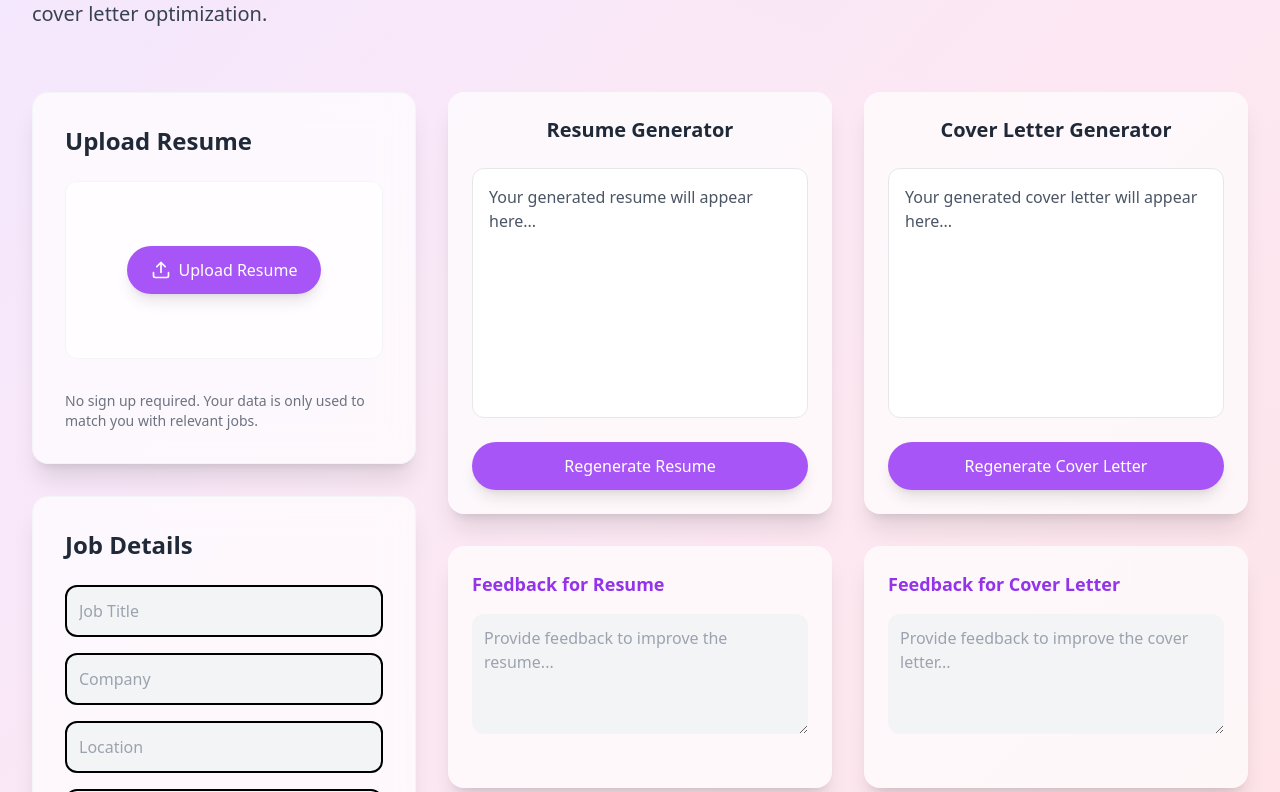
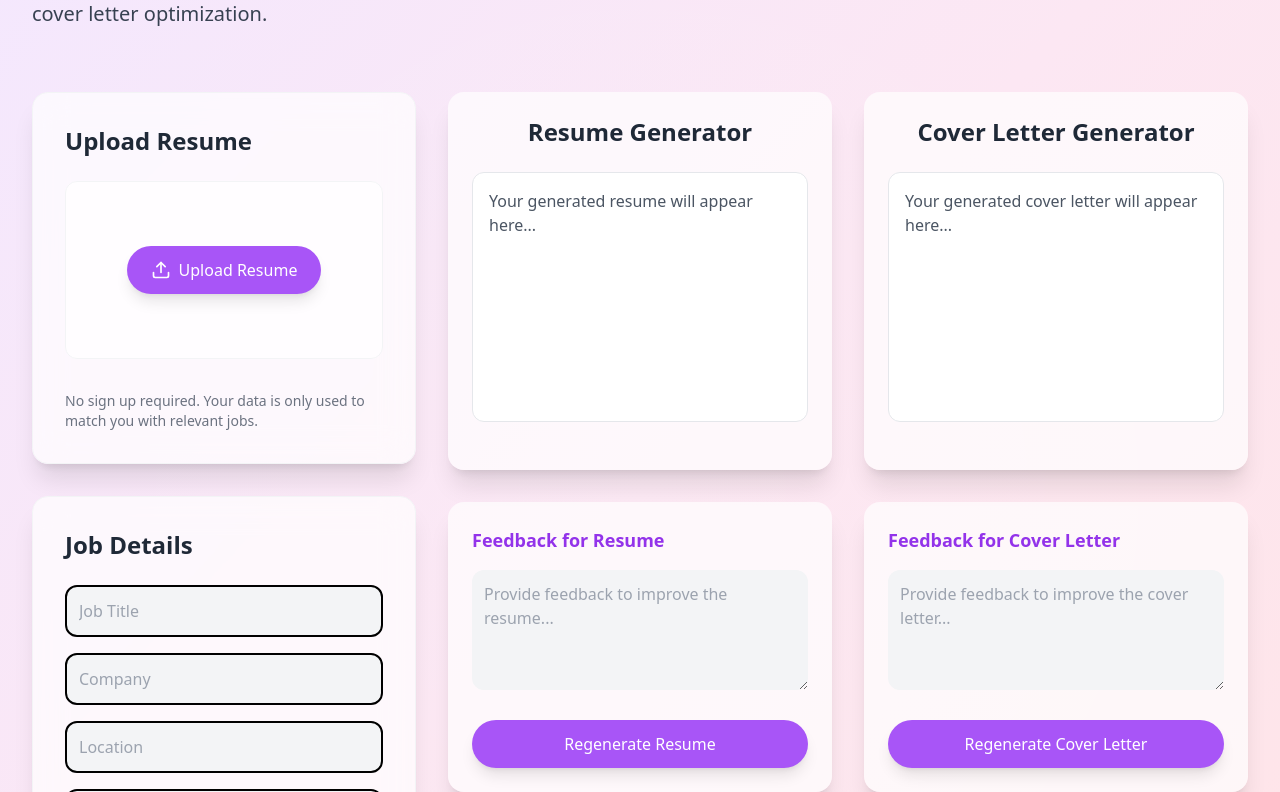
Before and after one commit to CMPT-276-SPRING-2025/final-project-lakes, a React (Vite) app: page /resume-improve in a window 1280 px wide. Shown: the part 208-1000 px from the top of the page. Built offline with nearby package versions, Linux system fonts and the light colour scheme; no server answers.

Commit message:
Updated UI of ResumeCoverLetterPage, changed output display of OpenAI API call and hid the key in env file

```diff
--- a/src/pages/ResumeImprovePage.jsx
+++ b/src/pages/ResumeImprovePage.jsx
@@ -3,6 +3,8 @@ import { motion, AnimatePresence } from "framer-motion";
 import ResumeButton from "../components/ResumeUploadArea.jsx";
 import Navbar from "../components/Navbar";
 import Footer from "../components/Footer";
+
+const openAiKey = import.meta.env.VITE_OPENAI_API_KEY;
 
 // Variants for animations
 const cardVariants = {
@@ -31,7 +33,9 @@ const ResumeImprovePage = () => {
     description: "",
   });
   const [resumeText, setResumeText] = useState("");
-  const [loading, setLoading] = useState(false);
+  const [loading, setLoading] = useState(false); // for the overall generate action, if needed
+  const [loadingResume, setLoadingResume] = useState(false);
+  const [loadingCoverLetter, setLoadingCoverLetter] = useState(false);
   const [generatedResume, setGeneratedResume] = useState("");
   const [generatedCoverLetter, setGeneratedCoverLetter] = useState("");
   const [resumeFeedback, setResumeFeedback] = useState("");
@@ -95,41 +99,238 @@ const ResumeImprovePage = () => {
     setLoading(true);
 
     try {
-      // Simulate API response
-      setTimeout(() => {
+      const response = await fetch(
+        "https://api.openai.com/v1/chat/completions",
+        {
+          method: "POST",
+          headers: {
+            "Content-Type": "application/json",
+            Authorization: `Bearer ${openAiKey}`, // Replace with environment variable
+          },
+          body: JSON.stringify({
+            model: "gpt-4",
+            messages: [
+              {
+                role: "system",
+                content:
+                  "You are a professional career coach who creates ATS-optimized resumes and compelling cover letters tailored to job descriptions. You have a client who needs help optimizing their resume and writing a cover letter for a job application.",
+              },
+              {
+                role: "user",
+                content: `
+              Optimize the resume and generate a tailored cover letter based on the provided job description. The output must be extremely impressive, ATS-compatible, and plain text without any markdown formatting (do not use any asterisks, underscores, or similar symbols).
+
+              Resume:
+              ${resumeText}
+
+              Job Description:
+              ${jobDetails.description}
+
+              Requirements:
+              - Extract key skills and keywords.
+              - Rewrite the resume to be ATS-friendly while preserving professional experience.
+              - Generate a well-structured, formal, and engaging cover letter.
+              - Ensure the output is clear and organized with proper headings, newlines, and paragraphs.
+              - The output should be in plain text with no markdown formatting symbols.
+
+              Output Format:
+              Optimized Resume:
+              <Formatted Resume Content with clear headings and paragraphs without any delimiter lines>
+
+              Cover Letter:
+              <Formatted Cover Letter Content with clear headings and paragraphs without any delimiter lines>
+            `,
+              },
+            ],
+          }),
+        }
+      );
+
+      const data = await response.json();
+      if (data.choices && data.choices[0].message) {
+        const output = data.choices[0].message.content;
+
+        // Use regex to extract resume and cover letter separately
+        const resumeMatch = output.match(
+          /Optimized Resume:\s*([\s\S]*?)\s*Cover Letter:/
+        );
+        const coverLetterMatch = output.match(/Cover Letter:\s*([\s\S]*)/);
+
         setGeneratedResume(
-          "Sample generated resume content would appear here."
+          resumeMatch ? resumeMatch[1].trim() : "Error parsing resume..."
         );
         setGeneratedCoverLetter(
-          "Sample generated cover letter content would appear here."
+          coverLetterMatch
+            ? coverLetterMatch[1].trim()
+            : "Error parsing cover letter..."
         );
-        setLoading(false);
-      }, 2000);
+      } else {
+        throw new Error("Invalid response from OpenAI");
+      }
     } catch (error) {
       console.error("Error generating resume & cover letter:", error);
-      alert("Failed to generate resume & cover letter.");
-      setLoading(false);
+      alert(
+        "Failed to generate resume & cover letter. Check console for details."
+      );
     }
+
+    setLoading(false);
   };
 
   const regenerateResume = async () => {
-    setLoading(true);
-    setTimeout(() => {
-      setGeneratedResume(
-        "Updated resume based on your feedback would appear here."
+    if (!resumeText.trim() || !jobDetails.description.trim()) {
+      alert("Please upload a resume and enter a job description.");
+      return;
+    }
+
+    setLoadingResume(true);
+
+    try {
+      const response = await fetch(
+        "https://api.openai.com/v1/chat/completions",
+        {
+          method: "POST",
+          headers: {
+            "Content-Type": "application/json",
+            Authorization: `Bearer ${openAiKey}`,
+          },
+          body: JSON.stringify({
+            model: "gpt-4",
+            messages: [
+              {
+                role: "system",
+                content:
+                  "You are a professional career coach who creates ATS-optimized resumes tailored to job descriptions. You have a client who needs help optimizing their resume for a job application.",
+              },
+              {
+                role: "user",
+                content: `
+              Optimize the resume based on the provided job description and feedback. The output must be extremely impressive, ATS-compatible, and plain text without any markdown formatting (do not use any asterisks, underscores, or similar symbols).
+
+              Resume:
+              ${resumeText}
+
+              Job Description:
+              ${jobDetails.description}
+
+              Feedback:
+              ${resumeFeedback}
+
+              Requirements:
+              - Extract key skills and keywords.
+              - Rewrite the resume to be ATS-friendly while preserving professional experience.
+              - Incorporate feedback provided by the user.
+              - Ensure the output is clear and organized with proper headings, newlines, and paragraphs.
+              - The output should be in plain text with no markdown formatting symbols.
+
+              Output Format:
+              Optimized Resume:
+              <Formatted Resume Content with clear headings and paragraphs without any delimiter lines>
+            `,
+              },
+            ],
+          }),
+        }
       );
-      setLoading(false);
-    }, 2000);
+
+      const data = await response.json();
+      if (data.choices && data.choices[0].message) {
+        const output = data.choices[0].message.content;
+
+        // Use regex to extract resume
+        const resumeMatch = output.match(/\*\*Optimized Resume:\*\*(.*)/s);
+
+        setGeneratedResume(
+          resumeMatch ? resumeMatch[1].trim() : "Error parsing resume..."
+        );
+      } else {
+        throw new Error("Invalid response from OpenAI");
+      }
+    } catch (error) {
+      console.error("Error regenerating resume:", error);
+      alert("Failed to regenerate resume. Check console for details.");
+    }
+
+    setLoadingResume(false);
   };
 
   const regenerateCoverLetter = async () => {
-    setLoading(true);
-    setTimeout(() => {
-      setGeneratedCoverLetter(
-        "Updated cover letter based on your feedback would appear here."
+    if (!resumeText.trim() || !jobDetails.description.trim()) {
+      alert("Please upload a resume and enter a job description.");
+      return;
+    }
+
+    setLoadingCoverLetter(true);
+
+    try {
+      const response = await fetch(
+        "https://api.openai.com/v1/chat/completions",
+        {
+          method: "POST",
+          headers: {
+            "Content-Type": "application/json",
+            Authorization: `Bearer ${openAiKey}`, // Replace with environment variable
+          },
+          body: JSON.stringify({
+            model: "gpt-4",
+            messages: [
+              {
+                role: "system",
+                content:
+                  "You are a professional career coach who creates compelling cover letters tailored to job descriptions. You have a client who needs help writing a cover letter for a job application.",
+              },
+              {
+                role: "user",
+                content: `
+              Generate a tailored cover letter based on the provided job description and feedback. The output must be extremely impressive, ATS-compatible, and plain text without any markdown formatting (do not use any asterisks, underscores, or similar symbols).
+
+              Resume:
+              ${resumeText}
+
+              Job Description:
+              ${jobDetails.description}
+
+              Feedback:
+              ${coverLetterFeedback}
+
+              Requirements:
+              - Extract key skills and keywords.
+              - Incorporate feedback provided by the user.
+              - Generate a well-structured, formal, and engaging cover letter.
+              - Ensure the output is clear and organized with proper headings, newlines, and paragraphs.
+              - The output should be in plain text with no markdown formatting symbols.
+
+              Output Format:
+              Cover Letter:
+              <Formatted Cover Letter Content with clear headings and paragraphs without any delimiter lines>
+            `,
+              },
+            ],
+          }),
+        }
       );
-      setLoading(false);
-    }, 2000);
+
+      const data = await response.json();
+      if (data.choices && data.choices[0].message) {
+        const output = data.choices[0].message.content;
+
+        // Use regex to extract cover letter
+        const coverLetterMatch = output.match(/\*\*Cover Letter:\*\*(.*)/s);
+
+        setGeneratedCoverLetter(
+          coverLetterMatch
+            ? coverLetterMatch[1].trim()
+            : "Error parsing cover letter..."
+        );
+      } else {
+        throw new Error("Invalid response from OpenAI");
+      }
+    } catch (error) {
+      console.error("Error regenerating cover letter:", error);
+      alert("Failed to regenerate cover letter. Check console for details.");
+    }
+
+    setLoadingCoverLetter(false);
   };
 
   return (
@@ -393,7 +594,7 @@ const ResumeImprovePage = () => {
               >
                 <div className="p-6">
                   <h2
-                    className={`text-xl font-bold mb-6 text-center ${
+                    className={`text-2xl font-bold mb-6 text-center ${
                       darkMode ? "text-white" : "text-gray-800"
                     }`}
                   >
@@ -409,48 +610,12 @@ const ResumeImprovePage = () => {
                     <p
                       className={`${
                         darkMode ? "text-gray-300" : "text-gray-600"
-                      }`}
+                      } whitespace-pre-line`}
                     >
                       {generatedResume ||
                         "Your generated resume will appear here..."}
                     </p>
                   </div>
-                  <motion.button
-                    onClick={regenerateResume}
-                    disabled={loading}
-                    className={`px-6 py-3 rounded-full w-full ${
-                      darkMode
-                        ? "bg-purple-600 hover:bg-purple-700"
-                        : "bg-purple-500 hover:bg-purple-600"
-                    } text-white font-medium shadow-lg transition-transform flex items-center justify-center space-x-2`}
-                    whileHover={{ scale: 1.05 }}
-                    whileTap={{ scale: 0.95 }}
-                  >
-                    {loading ? (
-                      <svg
-                        className="animate-spin h-5 w-5"
-                        xmlns="http://www.w3.org/2000/svg"
-                        fill="none"
-                        viewBox="0 0 24 24"
-                      >
-                        <circle
-                          className="opacity-25"
-                          cx="12"
-                          cy="12"
-                          r="10"
-                          stroke="currentColor"
-                          strokeWidth="4"
-                        ></circle>
-                        <path
-                          className="opacity-75"
-                          fill="currentColor"
-                          d="M4 12a8 8 0 018-8V0C5.373 0 0 5.373 0 12h4zm2 5.291A7.962 7.962 0 014 12H0c0 3.042 1.135 5.824 3 7.938l3-2.647z"
-                        ></path>
-                      </svg>
-                    ) : (
-                      <span>Regenerate Resume</span>
-                    )}
-                  </motion.button>
                 </div>
               </motion.div>
             </motion.div>
@@ -493,6 +658,42 @@ const ResumeImprovePage = () => {
                         : "bg-gray-100 text-black border-gray-300"
                     }`}
                   />
+                  <motion.button
+                    onClick={regenerateResume}
+                    disabled={loading}
+                    className={`px-6 py-3 rounded-full w-full ${
+                      darkMode
+                        ? "bg-purple-600 hover:bg-purple-700"
+                        : "bg-purple-500 hover:bg-purple-600"
+                    } text-white font-medium shadow-lg transition-transform flex items-center justify-center space-x-2`}
+                    whileHover={{ scale: 1.05 }}
+                    whileTap={{ scale: 0.95 }}
+                  >
+                    {loadingResume ? (
+                      <svg
+                        className="animate-spin h-5 w-5"
+                        xmlns="http://www.w3.org/2000/svg"
+                        fill="none"
+                        viewBox="0 0 24 24"
+                      >
+                        <circle
+                          className="opacity-25"
+                          cx="12"
+                          cy="12"
+                          r="10"
+                          stroke="currentColor"
+                          strokeWidth="4"
+                        ></circle>
+                        <path
+                          className="opacity-75"
+                          fill="currentColor"
+                          d="M4 12a8 8 0 018-8V0C5.373 0 0 5.373 0 12h4zm2 5.291A7.962 7.962 0 014 12H0c0 3.042 1.135 5.824 3 7.938l3-2.647z"
+                        ></path>
+                      </svg>
+                    ) : (
+                      <span>Regenerate Resume</span>
+                    )}
+                  </motion.button>
                 </div>
               </motion.div>
             </motion.div>
@@ -522,7 +723,7 @@ const ResumeImprovePage = () => {
               >
                 <div className="p-6">
                   <h2
-                    className={`text-xl font-bold mb-6 text-center ${
+                    className={`text-2xl font-bold mb-6 text-center ${
                       darkMode ? "text-white" : "text-gray-800"
                     }`}
                   >
@@ -538,48 +739,12 @@ const ResumeImprovePage = () => {
                     <p
                       className={`${
                         darkMode ? "text-gray-300" : "text-gray-600"
-                      }`}
+                      } whitespace-pre-line`}
                     >
                       {generatedCoverLetter ||
                         "Your generated cover letter will appear here..."}
                     </p>
                   </div>
-                  <motion.button
-                    onClick={regenerateCoverLetter}
-                    disabled={loading}
-                    className={`px-6 py-3 rounded-full w-full ${
-                      darkMode
-                        ? "bg-purple-600 hover:bg-purple-700"
-                        : "bg-purple-500 hover:bg-purple-600"
-                    } text-white font-medium shadow-lg transition-transform flex items-center justify-center space-x-2`}
-                    whileHover={{ scale: 1.05 }}
-                    whileTap={{ scale: 0.95 }}
-                  >
-                    {loading ? (
-                      <svg
-                        className="animate-spin h-5 w-5"
-                        xmlns="http://www.w3.org/2000/svg"
-                        fill="none"
-                        viewBox="0 0 24 24"
-                      >
-                        <circle
-                          className="opacity-25"
-                          cx="12"
-                          cy="12"
-                          r="10"
-                          stroke="currentColor"
-                          strokeWidth="4"
-                        ></circle>
-                        <path
-                          className="opacity-75"
-                          fill="currentColor"
-                          d="M4 12a8 8 0 018-8V0C5.373 0 0 5.373 0 12h4zm2 5.291A7.962 7.962 0 014 12H0c0 3.042 1.135 5.824 3 7.938l3-2.647z"
-                        ></path>
-                      </svg>
-                    ) : (
-                      <span>Regenerate Cover Letter</span>
-                    )}
-                  </motion.button>
                 </div>
               </motion.div>
             </motion.div>
@@ -622,6 +787,43 @@ const ResumeImprovePage = () => {
                         : "bg-gray-100 text-black border-gray-300"
                     }`}
                   />
+
+                  <motion.button
+                    onClick={regenerateCoverLetter}
+                    disabled={loading}
+                    className={`px-6 py-3 rounded-full w-full ${
+                      darkMode
+                        ? "bg-purple-600 hover:bg-purple-700"
+                        : "bg-purple-500 hover:bg-purple-600"
+                    } text-white font-medium shadow-lg transition-transform flex items-center justify-center space-x-2`}
+                    whileHover={{ scale: 1.05 }}
+                    whileTap={{ scale: 0.95 }}
+                  >
+                    {loadingCoverLetter ? (
+                      <svg
+                        className="animate-spin h-5 w-5"
+                        xmlns="http://www.w3.org/2000/svg"
+                        fill="none"
+                        viewBox="0 0 24 24"
+                      >
+                        <circle
+                          className="opacity-25"
+                          cx="12"
+                          cy="12"
+                          r="10"
+                          stroke="currentColor"
+                          strokeWidth="4"
+                        ></circle>
+                        <path
+                          className="opacity-75"
+                          fill="currentColor"
+                          d="M4 12a8 8 0 018-8V0C5.373 0 0 5.373 0 12h4zm2 5.291A7.962 7.962 0 014 12H0c0 3.042 1.135 5.824 3 7.938l3-2.647z"
+                        ></path>
+                      </svg>
+                    ) : (
+                      <span>Regenerate Cover Letter</span>
+                    )}
+                  </motion.button>
                 </motion.div>
               </motion.div>
             </motion.div>
```
Also changed, not shown: 1 other file (tests, documents, lock files or other folders).
